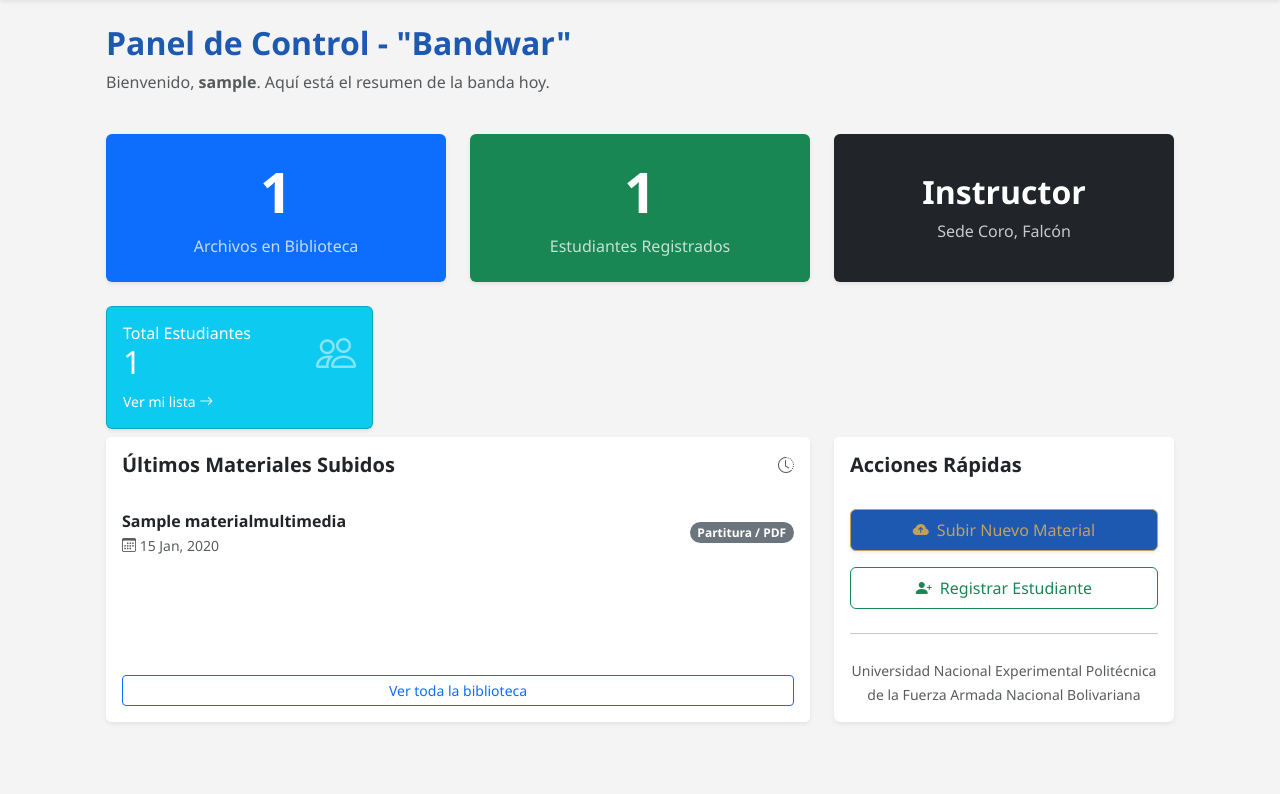
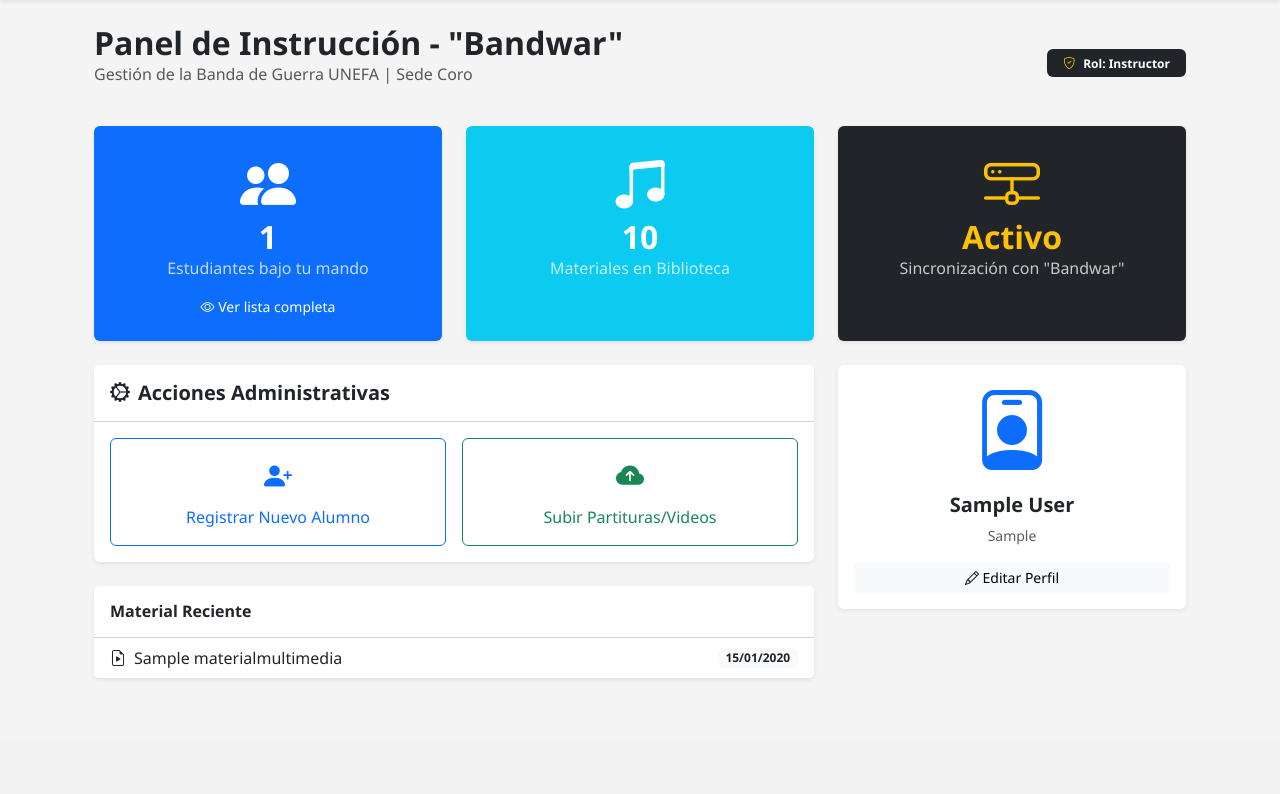
Before and after one commit to Isaaac11/Bandwar-LMS, a Django app: template banda/usuarios/templates/usuarios/profesor/home.html in a window 1280 px wide. Shown: the part 59-853 px from the top of the page. After the commit the page ends 737 px from the top, so only its background shows below. Run offline with Django 5.2, Linux system fonts and the light colour scheme; a user stored in the database is signed in; tables that the repository leaves empty hold one stand-in row (values such as "Sample post"); the template is opened without the code that fills it: values that come from a table or form of the project are taken from there, most other values are stand-ins (such as "Sample title", 1, 10 or a date in 2020); parts of the project's set-up code (start-up, migrations or seed data) failed here and were passed over.

Commit message:
cambios hasta hora

```diff
--- a/banda/usuarios/templates/usuarios/profesor/home.html
+++ b/banda/usuarios/templates/usuarios/profesor/home.html
@@ -1,137 +1,117 @@
-{% extends 'base.html' %}
+{% extends 'usuarios/base.html' %}
 
 {% block content %}
 <div class="container mt-4">
-
-    {% if user.rol == 'estudiante' and not user.perfil_completo %}
-    <div class="alert alert-warning border-warning shadow-sm mb-4" role="alert">
-        <div class="d-flex align-items-center">
-            <i class="bi bi-exclamation-triangle-fill fs-2 me-3"></i>
+    <div class="d-flex justify-content-between align-items-center mb-4">
         <div>
-                <h5 class="alert-heading mb-1">¡Atención, músico!</h5>
-                <p class="mb-2">Tu perfil está incompleto. Para una mejor gestión académica, por favor actualiza tu semestre, carrera y rango militar.</p>
-                <a href="{% url 'banda_usuarios:completar_perfil' %}" class="btn btn-warning btn-sm fw-bold">
-                    <i class="bi bi-pencil-square me-1"></i>Completar mis datos ahora
-                </a>
+            <h2 class="fw-bold mb-0 text-dark">Panel de Instrucción - "Bandwar"</h2>
+            <p class="text-muted">Gestión de la Banda de Guerra UNEFA | Sede Coro</p>
         </div>
-        </div>
-    </div>
-    {% endif %}
-<div class="container mt-4">
-    <div class="row mb-4">
-        <div class="col-12 text-center text-md-start">
-            <h2 style="color: var(--primary-color); font-weight: 700;">Panel de Control - "Bandwar"</h2>
-            <p class="text-muted">Bienvenido, <strong>{{ user.username }}</strong>. Aquí está el resumen de la banda hoy.</p>
+        <div class="text-end">
+            <span class="badge bg-dark p-2 px-3">
+                <i class="bi bi-shield-check me-2 text-warning"></i>Rol: Instructor
+            </span>
         </div>
     </div>
 
-    <div class="row">
-        <div class="col-md-4 mb-4">
-            <div class="card shadow-sm border-0 bg-primary text-white h-100">
-                <div class="card-body text-center d-flex flex-column justify-content-center py-4">
-                    <h1 class="display-4 fw-bold">{{ total_materiales }}</h1>
-                    <p class="mb-0 opacity-75">Archivos en Biblioteca</p>
-                </div>
-            </div>
-        </div>
-
-        <div class="col-md-4 mb-4">
-            <div class="card shadow-sm border-0 bg-success text-white h-100">
-                <div class="card-body text-center d-flex flex-column justify-content-center py-4">
-                    <h1 class="display-4 fw-bold">{{ total_estudiantes }}</h1>
-                    <p class="mb-0 opacity-75">Estudiantes Registrados</p>
-                </div>
-            </div>
-        </div>
-
-        <div class="col-md-4 mb-4">
-            <div class="card shadow-sm border-0 bg-dark text-white h-100">
-                <div class="card-body text-center d-flex flex-column justify-content-center py-4">
-                    {% if user.rol == 'profesor' %}
-                        <h2 class="fw-bold">Instructor</h2>
-                        <p class="mb-0 opacity-75">Sede Coro, Falcón</p>
-                    {% else %}
-                        <h1 class="display-4 fw-bold">7mo</h1>
-                        <p class="mb-0 opacity-75">Semestre UNEFA</p>
-                    {% endif %}
-                </div>
-            </div>
-        </div>
-    </div>
-<div class="col-md-3">
+    <div class="row g-4 mb-4">
+        <div class="col-md-4">
             <a href="{% url 'banda_usuarios:lista_estudiantes' %}" class="text-decoration-none">
-        <div class="card bg-info text-white shadow-sm h-100">
-            <div class="card-body">
-                <div class="d-flex justify-content-between align-items-center">
-                    <div>
-                        <h6 class="card-title mb-0">Total Estudiantes</h6>
-                        <h2 class="mb-0">{{ total_estudiantes }}</h2>
-                    </div>
-                    <i class="bi bi-people fs-1 opacity-50"></i>
-                </div>
-                <small class="mt-2 d-block">Ver mi lista <i class="bi bi-arrow-right"></i></small>
+                <div class="card border-0 shadow-sm bg-primary text-white h-100 transition-hover">
+                    <div class="card-body text-center py-4">
+                        <i class="bi bi-people-fill display-4 mb-2"></i>
+                        <h2 class="fw-bold mb-0">{{ total_estudiantes }}</h2>
+                        <p class="card-text opacity-75">Estudiantes bajo tu mando</p>
+                        <div class="mt-2 small"><i class="bi bi-eye"></i> Ver lista completa</div>
                     </div>
                 </div>
             </a>
         </div>
 
-    <div class="row mt-2">
-        <div class="col-lg-8 mb-4">
-            <div class="card shadow-sm border-0 h-100">
-                <div class="card-header bg-white border-0 py-3 d-flex justify-content-between align-items-center">
-                    <h5 class="mb-0 text-dark fw-bold">Últimos Materiales Subidos</h5>
-                    <i class="bi bi-clock-history text-muted"></i>
-                </div>
-                <div class="card-body p-0">
-                    <ul class="list-group list-group-flush">
-                        {% for mat in ultimos_materiales %}
-                        <li class="list-group-item d-flex justify-content-between align-items-center py-3">
-                            <div>
-                                <span class="fw-bold text-dark">{{ mat.titulo }}</span><br>
-                                <small class="text-muted"><i class="bi bi-calendar3"></i> {{ mat.fecha_subida|date:"d M, Y" }}</small>
-                            </div>
-                            <span class="badge bg-secondary rounded-pill">{{ mat.get_tipo_display }}</span>
-                        </li>
-                        {% empty %}
-                        <li class="list-group-item text-center py-5">
-                            <i class="bi bi-folder2-open display-6 text-muted"></i>
-                            <p class="mt-2 text-muted">No hay materiales cargados aún.</p>
-                        </li>
-                        {% endfor %}
-                    </ul>
-                </div>
-                <div class="card-footer bg-white border-0 py-3">
-                    <a href="{% url 'banda_academia:lista_multimedia' %}" class="btn btn-sm btn-outline-primary w-100 w-md-auto">Ver toda la biblioteca</a>
+        <div class="col-md-4">
+            <div class="card border-0 shadow-sm bg-info text-white h-100">
+                <div class="card-body text-center py-4">
+                    <i class="bi bi-music-note-beamed display-4 mb-2"></i>
+                    <h2 class="fw-bold mb-0">{{ conteo_material|default:"0" }}</h2>
+                    <p class="card-text opacity-75">Materiales en Biblioteca</p>
                 </div>
             </div>
         </div>
 
-        <div class="col-lg-4 mb-4">
-            <div class="card shadow-sm border-0">
-                <div class="card-header bg-white border-0 py-3">
-                    <h5 class="mb-0 text-dark fw-bold">Acciones Rápidas</h5>
+        <div class="col-md-4">
+            <div class="card border-0 shadow-sm bg-dark text-white h-100">
+                <div class="card-body text-center py-4">
+                    <i class="bi bi-hdd-network display-4 mb-2 text-warning"></i>
+                    <h2 class="fw-bold mb-0 text-warning">Activo</h2>
+                    <p class="card-text opacity-75">Sincronización con "Bandwar"</p>
+                </div>
+            </div>
+        </div>
+    </div>
+
+    <div class="row">
+        <div class="col-md-8">
+            <div class="card border-0 shadow-sm mb-4">
+                <div class="card-header bg-white py-3">
+                    <h5 class="mb-0 fw-bold"><i class="bi bi-gear-wide-connected me-2"></i>Acciones Administrativas</h5>
                 </div>
                 <div class="card-body">
-                    {% if user.rol == 'profesor' %}
-                    <a href="{% url 'banda_academia:subir_material' %}" class="btn btn-primary w-100 mb-3 py-2 shadow-sm">
-                        <i class="bi bi-cloud-arrow-up-fill me-2"></i>Subir Nuevo Material
+                    <div class="row g-3">
+                        <div class="col-6">
+                            <a href="{% url 'banda_usuarios:registrar_estudiante' %}" class="btn btn-outline-primary w-100 py-3">
+                                <i class="bi bi-person-plus-fill fs-3 d-block mb-2"></i>
+                                Registrar Nuevo Alumno
                             </a>
-                    <a href="{% url 'banda_usuarios:registrar_estudiante' %}" class="btn btn-outline-success w-100 py-2">
-                        <i class="bi bi-person-plus-fill me-2"></i>Registrar Estudiante
+                        </div>
+                        <div class="col-6">
+                            <a href="#" class="btn btn-outline-success w-100 py-3">
+                                <i class="bi bi-cloud-arrow-up-fill fs-3 d-block mb-2"></i>
+                                Subir Partituras/Videos
                             </a>
-                    {% else %}
-                    <a href="{% url 'banda_academia:lista_multimedia' %}" class="btn btn-primary w-100 py-3 shadow-sm">
-                        <i class="bi bi-journal-bookmark-fill me-2"></i>Ir a Estudiar
+                        </div>
+                    </div>
+                </div>
+            </div>
+
+            <div class="card border-0 shadow-sm">
+                <div class="card-header bg-white py-3">
+                    <h6 class="mb-0 fw-bold">Material Reciente</h6>
+                </div>
+                <div class="list-group list-group-flush">
+                    {% for material in ultimos_materiales %}
+                        <div class="list-group-item d-flex justify-content-between align-items-center">
+                            <span><i class="bi bi-file-earmark-play me-2"></i>{{ material.titulo }}</span>
+                            <span class="badge bg-light text-dark small">{{ material.fecha_subida|date:"d/m/Y" }}</span>
+                        </div>
+                    {% empty %}
+                        <div class="list-group-item text-center py-4 text-muted">
+                            Aún no has subido materiales a la academia.
+                        </div>
+                    {% endfor %}
+                </div>
+            </div>
+        </div>
+
+        <div class="col-md-4">
+            <div class="card border-0 shadow-sm mb-4">
+                <div class="card-body text-center">
+                    <i class="bi bi-person-badge display-1 text-primary"></i>
+                    <h5 class="fw-bold mt-3">{{ user.first_name }} {{ user.last_name }}</h5>
+                    <p class="text-muted small">{{ user.rango_militar|default:"Instructor Militar" }}</p>
+                    <a href="{% url 'banda_usuarios:completar_perfil' %}" class="btn btn-light btn-sm w-100">
+                        <i class="bi bi-pencil"></i> Editar Perfil
                     </a>
-                    {% endif %}
-
-                    <hr class="my-4">
-                    <div class="text-center">
-                        <small class="text-muted italic">Universidad Nacional Experimental Politécnica de la Fuerza Armada Nacional Bolivariana</small>
                 </div>
             </div>
         </div>
     </div>
 </div>
-</div>
+
+<style>
+    .transition-hover:hover {
+        transform: translateY(-5px);
+        transition: all 0.3s ease;
+        filter: brightness(110%);
+    }
+</style>
 {% endblock %}
--- a/core/settings.py
+++ b/core/settings.py
@@ -40,9 +40,10 @@ INSTALLED_APPS = [
     'django.contrib.sessions',
     'django.contrib.messages',
     'django.contrib.staticfiles',
-    'banda.usuarios.apps.UsuariosConfig',
-    'banda.academia.apps.AcademiaConfig',
+    'banda.usuarios',
+    'banda.academia',
 ]
+
 
 MIDDLEWARE = [
     'django.middleware.security.SecurityMiddleware',
--- a/core/urls.py
+++ b/core/urls.py
@@ -22,8 +22,9 @@ from django.conf.urls.static import static
 urlpatterns = [
     path('admin/', admin.site.urls),
     # Asegúrate de que el nombre de la carpeta de la app sea 'usuarios'
-    path('usuarios/', include('usuarios.urls')),
-    path('academia/', include('banda.academia.urls')), # Asumiendo que esta está bien
+    path('usuarios/', include('banda.usuarios.urls')),
+
+    path('academia/', include('banda.academia.urls')),
 ]
 
 # Configuración para que se vean las imágenes de perfil en desarrollo
```
Also changed, not shown: banda/usuarios/templates/usuarios/estudiantes/home.html (+101 -0 lines), banda/usuarios/templates/usuarios/base.html (renamed from banda/usuarios/templates/base.html). Lines whose indentation alone changed are shown as unchanged.
